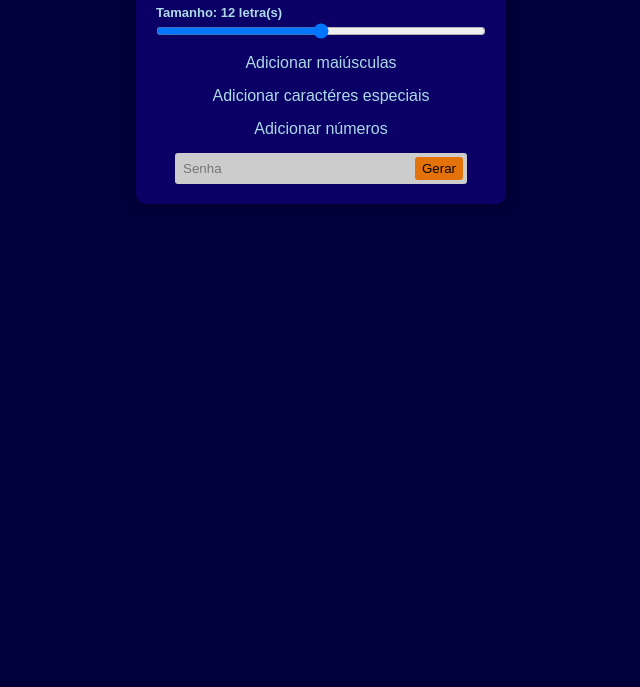
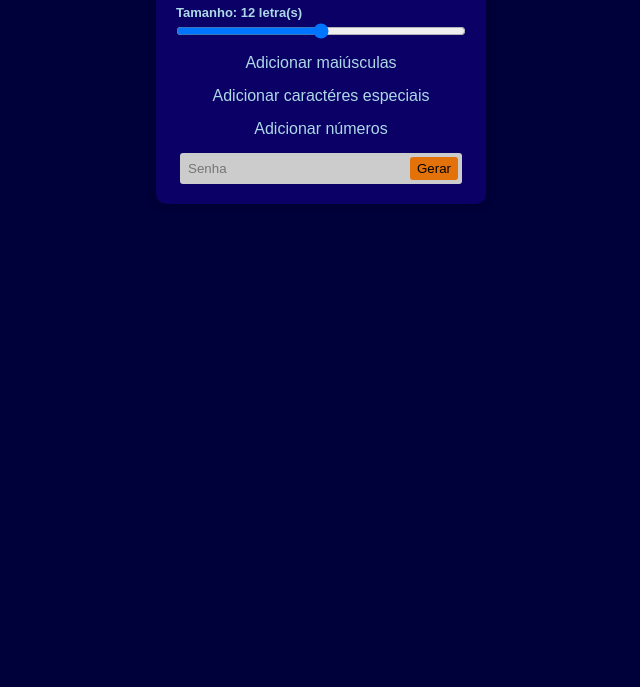
Before and after one commit to Berohlfs/Gerador-de-senhas, a plain HTML site: page index.html in a window 1280 px wide. Shown: the part 113-800 px from the top of the page, without its empty margins (319-959 px from the left). Drawn offline with Linux system fonts and the light colour scheme.

Commit message:
Update style.css

```diff
--- a/style.css
+++ b/style.css
@@ -12,6 +12,7 @@ section{
     background-color: rgb(10, 0, 102);
     box-shadow: 0 0 0.5em rgb(0, 0, 43);
     padding: 20px;
+    box-sizing: border-box;
     border-radius: 10px;
     display: flex;
     flex-direction: column;
@@ -40,7 +41,7 @@ input[type='checkbox']{
 }
 div#res{
     background-color: #ccc;
-    width: 280px;
+    width: 270px;
     margin: 15px auto 0;
     display:flex;
     justify-content: space-between;
@@ -60,5 +61,5 @@ button{
 }
 input#password{
     background-color: transparent;
-    width: 220px;
+    width: 210px;
 }
```
